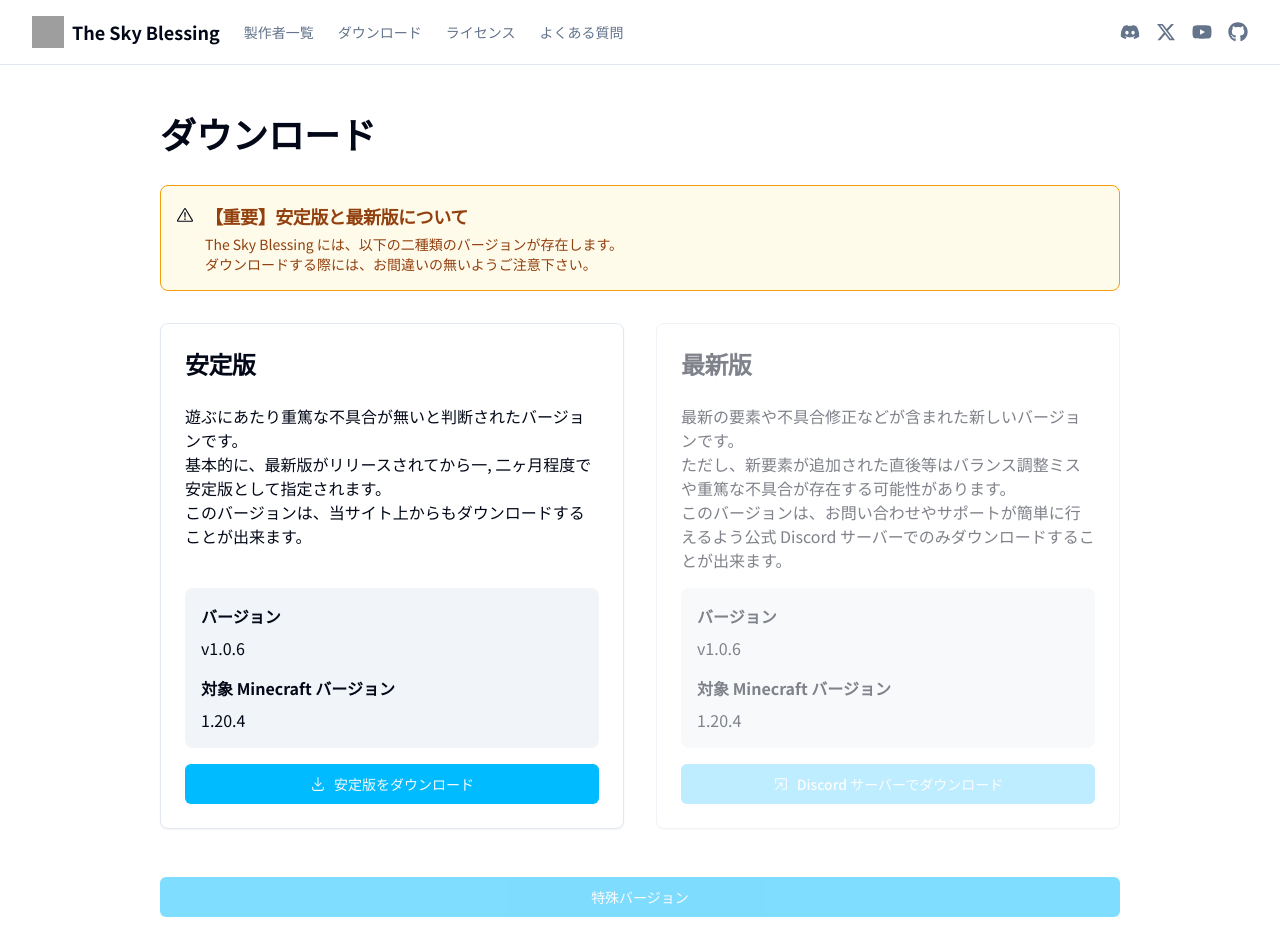
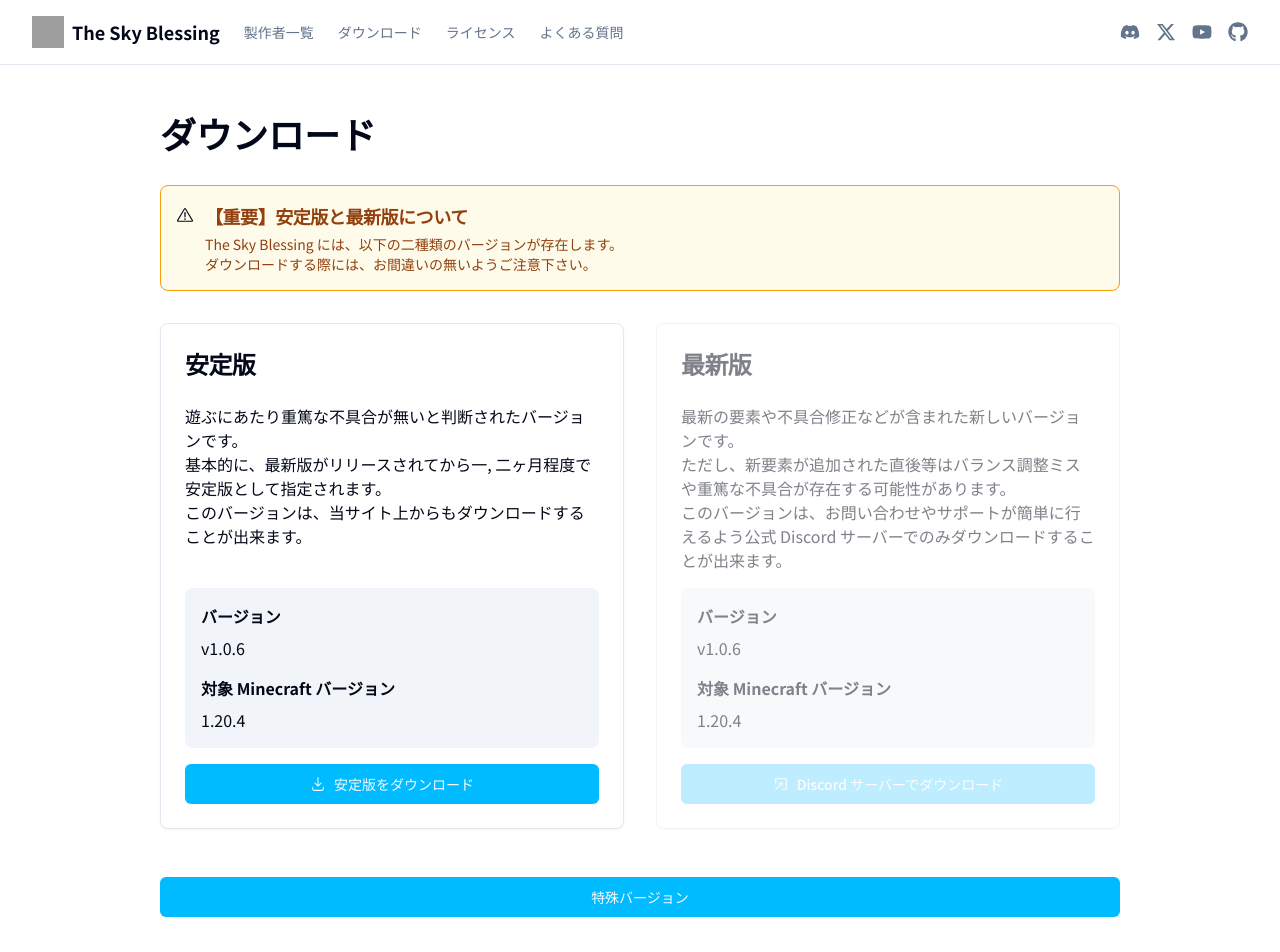
Before and after one commit to ProjectTSB/TSBWebPage, a React (Vite) app: page /download in a window 1280 px wide. Shown: the top 952 px of the page. Built offline with nearby package versions, Linux system fonts and the light colour scheme; grey boxes are pictures that could not be loaded.

Commit message:
v1.0.6-afd26sheep

```diff
--- a/src/data/download.ts
+++ b/src/data/download.ts
@@ -41,4 +41,14 @@ export const latestVersion: LatestVersionInfo = {
 }
 
 export const specialVersions: SpecialVersionInfo[] = [
+  {
+    id: "v1.0.6-afd26sheep",
+    name: "2026/04/01 v1.0.6-afd26sheep",
+    description: ["本ﾒｪｰｰョンには、ﾒｪｰｰｰｰ加 が含まれています。","また、既知のﾒｪｰｰとして、ﾒｪｰｰ島のテレポータﾒｪｰｰべる先がおかしくﾒｪｰｰｰｰｰｰｰｰｰｰｰます。"],
+    mapDownloadUrl: "https://github.com/ProjectTSB/TheSkyBlessing/releases/download/v1.0.6-afd26sheep/TheSkyBlessing.zip",
+    multiplayResourcePackUrl: "https://github.com/ProjectTSB/TSB-ResourcePack/releases/download/v1.0.6-afd26sheep/resources.zip",
+    resourcePackSha1: "e548d31368780d7b379b6458bd08bd53cb4d90db",
+    version: "v1.0.6-afd26sheep",
+    minecraftVersion: "1.20.4",
+  }
 ]
```
